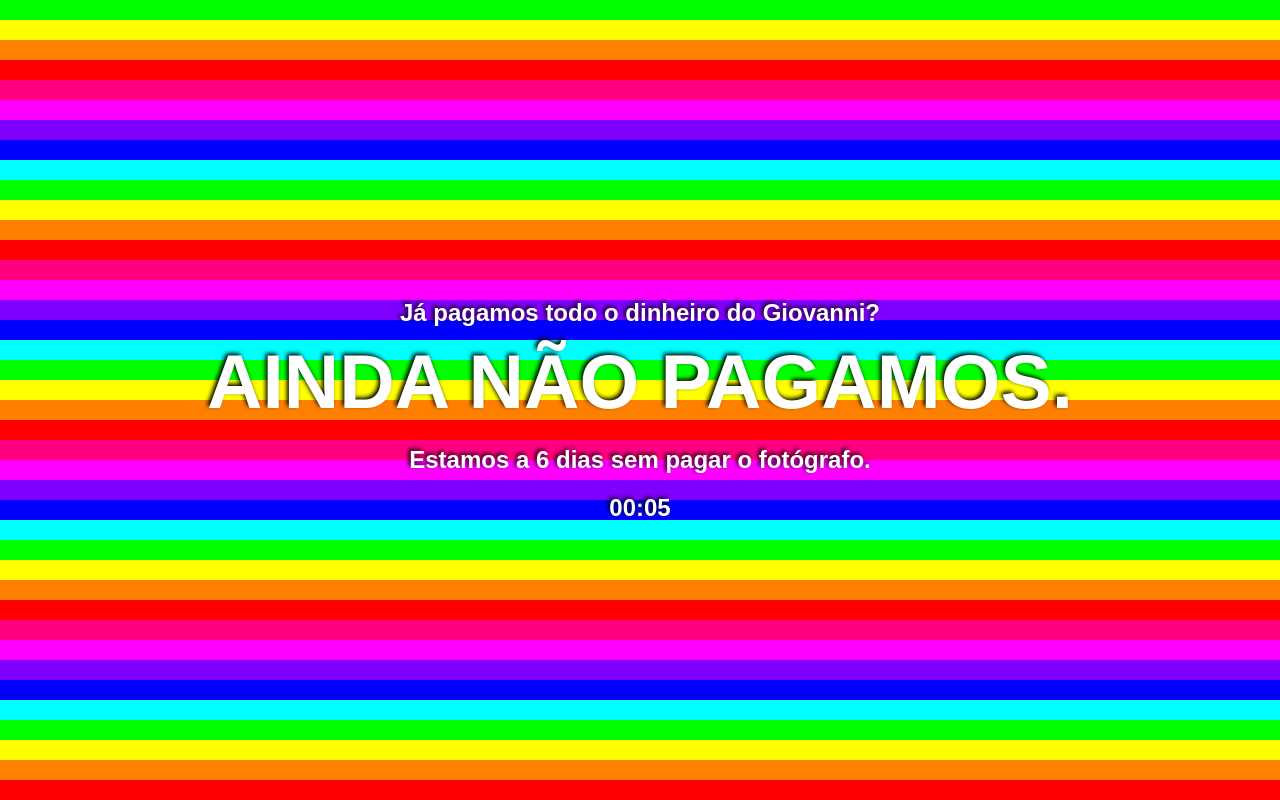
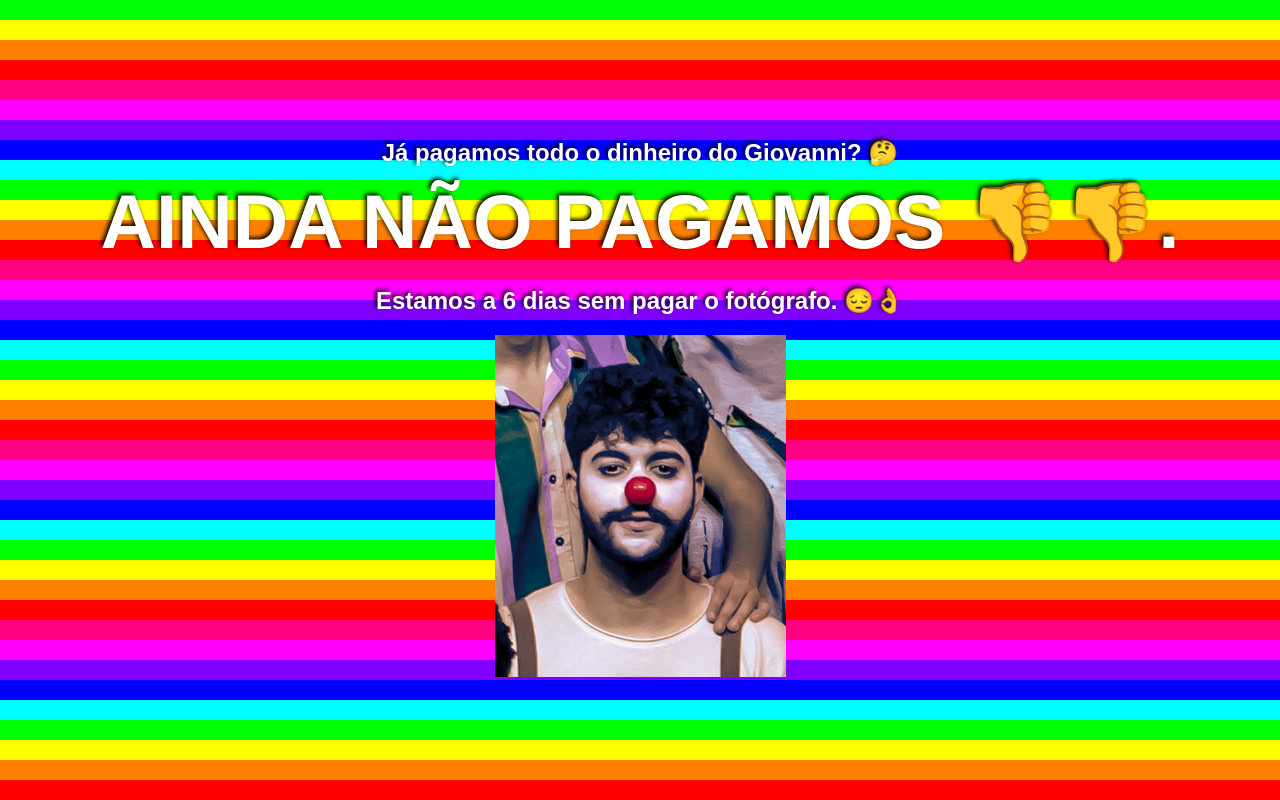
Before and after one commit to gabrieleneas/gabrieleneas.github.io, a plain HTML site: page index.html in a window 1280 px wide. Drawn offline with Linux system fonts and the light colour scheme.

Commit message:
Revert "Update index.html"
This reverts commit 845e6565d348f93cf2bd75ae50828296533a0784.

```diff
--- a/index.html
+++ b/index.html
@@ -39,8 +39,7 @@
 
         #title1,
         #title2,
-        #title3,
-        #timeContainer {
+        #title3 {
             font-size: 24px;
             font-weight: bold;
             text-align: center;
@@ -53,15 +52,25 @@
             font-size: 6vw; /* Responsivo em relação à largura da tela */
             margin-top: 10px;
         }
+
+        #imageContainer {
+            margin-top: 20px;
+        }
+
+        #imageContainer img {
+            width: 100%; /* Ajusta a largura da imagem para preencher o contêiner */
+            max-width: 600px; /* Limita a largura máxima da imagem */
+            height: auto; /* Mantém a proporção da imagem */
+        }
     </style>
 </head>
 <body>
-    <div id="title1">Já pagamos todo o dinheiro do Giovanni?</div>
-    <div id="title2">AINDA NÃO PAGAMOS.</div>
-    <div id="title3">Estamos a X dias sem pagar o fotógrafo.</div>
+    <div id="title1">Já pagamos todo o dinheiro do Giovanni? 🤔</div>
+    <div id="title2">AINDA NÃO PAGAMOS 👎👎.</div>
+    <div id="title3">Estamos a X dias sem pagar o fotógrafo 😔👌.</div>
 
-    <div id="timeContainer">
-        <span id="minutes">00</span>:<span id="seconds">00</span>
+    <div id="imageContainer">
+        <img src="clown.png" alt="">
     </div>
 
     <script>
@@ -69,26 +78,7 @@
         var dataAtual = new Date();
         var diferencaEmMilissegundos = dataAtual - dataEspecifica;
         var diferencaEmDias = Math.floor(diferencaEmMilissegundos / (1000 * 60 * 60 * 24));
-        document.getElementById('title3').innerText = "Estamos a " + diferencaEmDias + " dias sem pagar o fotógrafo.";
-
-        // Função para atualizar os minutos e segundos a cada segundo
-        function updateClock() {
-            var agora = new Date();
-            var diferencaEmSegundos = Math.floor((agora - dataAtual) / 1000);
-            var minutos = Math.floor(diferencaEmSegundos / 60);
-            var segundos = diferencaEmSegundos % 60;
-
-            // Adiciona um zero à esquerda se for menor que 10
-            minutos = minutos < 10 ? "0" + minutos : minutos;
-            segundos = segundos < 10 ? "0" + segundos : segundos;
-
-            // Atualiza os elementos no HTML
-            document.getElementById('minutes').innerText = minutos;
-            document.getElementById('seconds').innerText = segundos;
-        }
-
-        // Atualiza o relógio a cada segundo
-        setInterval(updateClock, 1000);
+        document.getElementById('title3').innerText = "Estamos a " + diferencaEmDias + " dias sem pagar o fotógrafo. 😔👌";
     </script>
 </body>
 </html>
```
